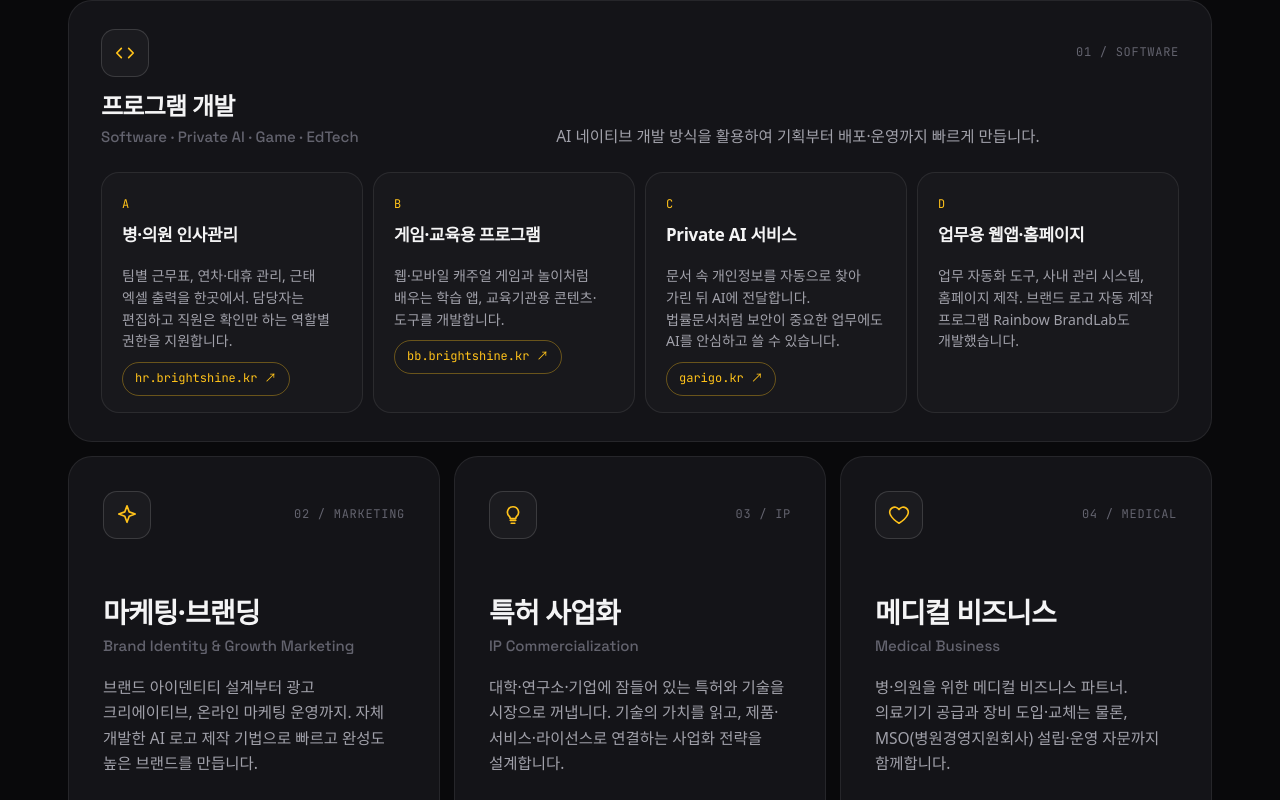
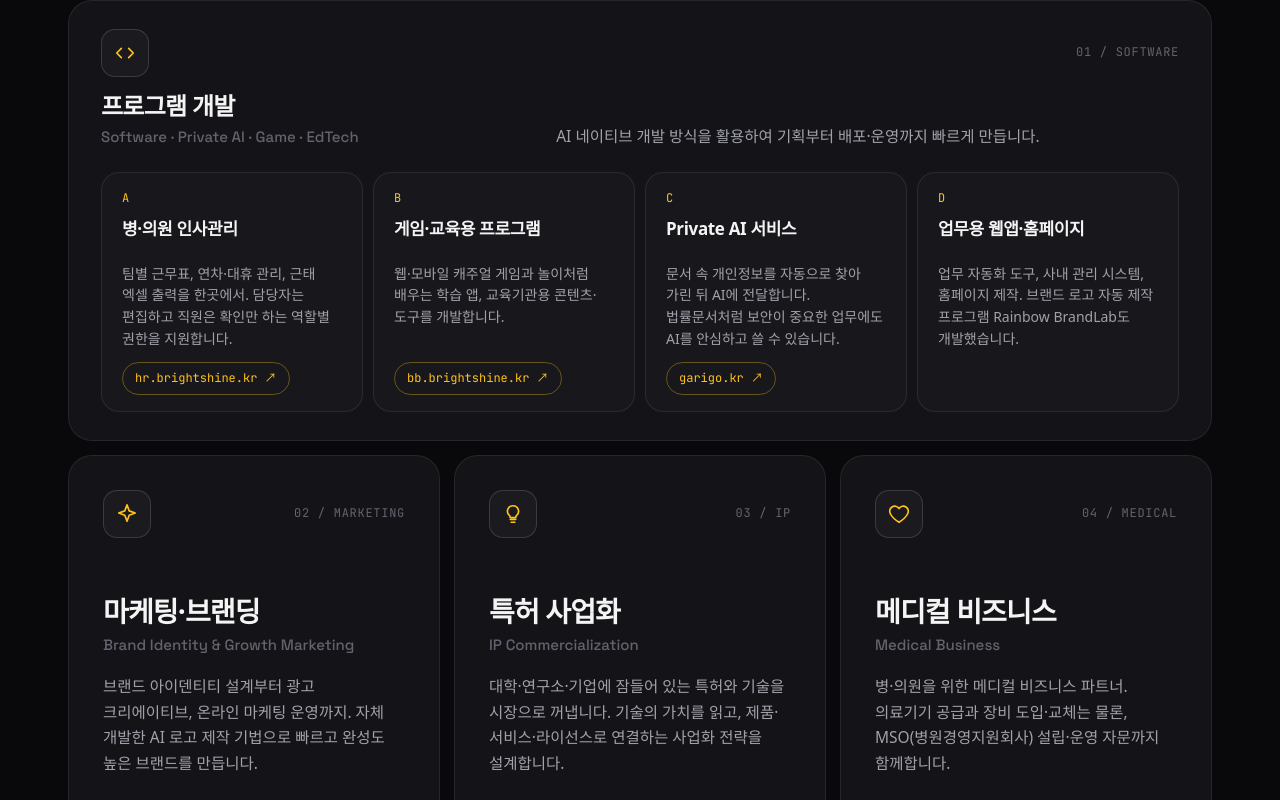
Before and after one commit to maaxmaaya/brightshine-web, a plain HTML site: page index.html in a window 1280 px wide. Shown: the part 1090-1890 px from the top of the page. Drawn offline with Linux system fonts and the light colour scheme; a web font is replaced by a local one.

Commit message:
Add files via upload

```diff
--- a/index.html
+++ b/index.html
@@ -99,6 +99,10 @@
   .dev-grid{margin-top:36px;display:grid;grid-template-columns:repeat(2,1fr);gap:12px}
   .sub{border:1px solid var(--line);border-radius:18px;padding:22px;background:rgba(255,255,255,.02);transition:border-color .2s}
   .sub:hover{border-color:rgba(255,194,26,.45)}
+  .sub{display:flex;flex-direction:column}
+  .sub h4{white-space:nowrap}
+  .sub p{flex:1}
+  .sub .links{margin-top:auto;padding-top:14px}
   .sub .mono{color:var(--sun)}
   .sub h4{font-size:18px;font-weight:700;letter-spacing:-.02em;margin:10px 0 6px}
   .sub p{margin-top:0;font-size:14.5px}
@@ -175,7 +179,7 @@
     .sub{padding:16px 20px}
     .sub h4{margin:6px 0 4px;font-size:17px}
     .sub p{font-size:14px;line-height:1.55}
-    .sub .links{margin-top:10px}
+    .sub .links{margin-top:auto;padding-top:12px}
     #contact{justify-content:flex-start}
     #contact > .wrap{flex:1;display:flex;flex-direction:column;justify-content:center}
     footer{padding:32px 0 0}
```
